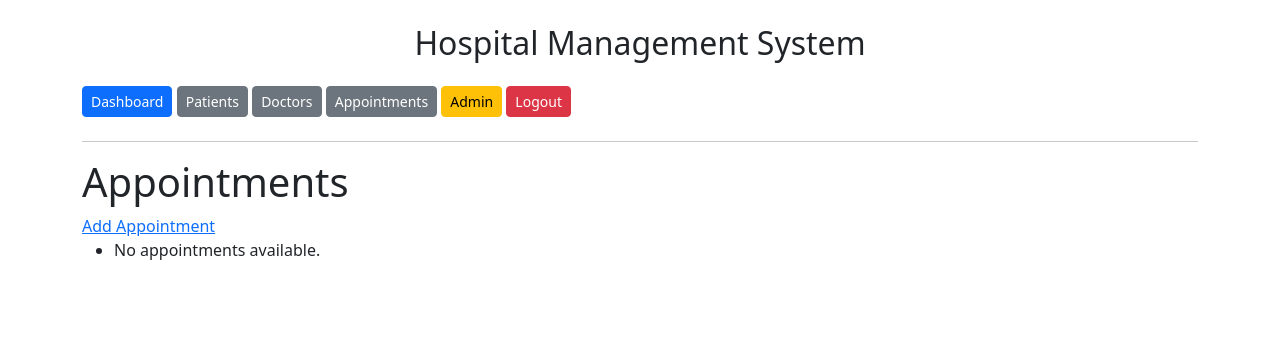
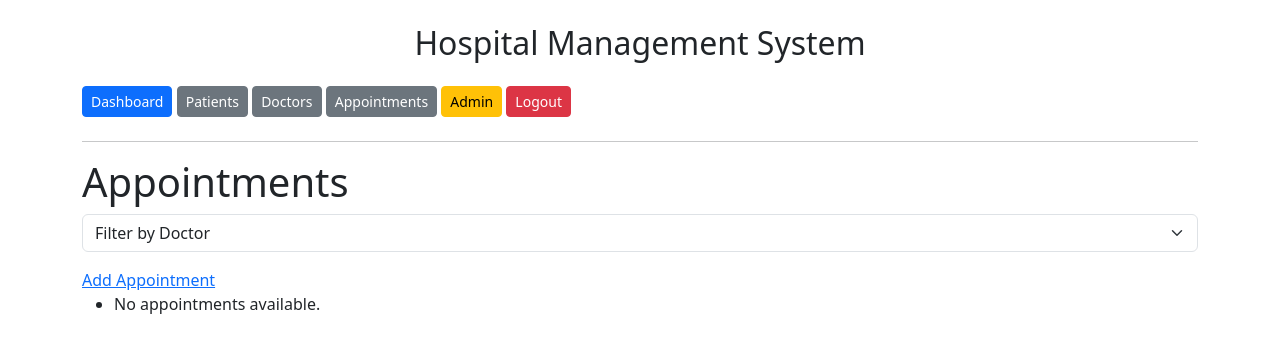
Before and after one commit to KavyaRKoladiya/HMS, a Django app: page /appointments/ in a window 1280 px wide. Shown: the top 353 px of the page. Run offline with Django 5.2, Linux system fonts and the light colour scheme; the visitor is signed in with stand-in values (Sample User, id 1); data that the repository does not hold is empty.

Commit message:
Added patient search and appointment filtering functionality

```diff
--- a/appointments/views.py
+++ b/appointments/views.py
@@ -5,8 +5,22 @@ from .forms import AppointmentForm
 
 @login_required
 def appointment_list(request):
-    appointments = Appointment.objects.all()
-    return render(request, 'appointments/appointment_list.html', {'appointments': appointments})
+    doctor_id = request.GET.get('doctor')
+
+    if doctor_id:
+        appointments = Appointment.objects.filter(doctor_id=doctor_id)
+    else:
+        appointments = Appointment.objects.all()
+
+    from doctors.models import Doctor
+    doctors = Doctor.objects.all()
+
+    context = {
+        'appointments': appointments,
+        'doctors': doctors,
+    }
+
+    return render(request, 'appointments/appointment_list.html', context)
 
 @login_required
 def appointment_create(request):
--- a/templates/appointments/appointment_list.html
+++ b/templates/appointments/appointment_list.html
@@ -2,6 +2,17 @@
 
 {% block content %}
 <h1>Appointments</h1>
+<form method="GET" class="mb-3">
+    <select name="doctor" class="form-select" onchange="this.form.submit()">
+        <option value="">Filter by Doctor</option>
+        {% for doctor in doctors %}
+            <option value="{{ doctor.id }}">
+                Dr. {{ doctor.first_name }} {{ doctor.last_name }}
+            </option>
+        {% endfor %}
+    </select>
+</form>
+
 
 <a href="/appointments/add/">Add Appointment</a>
 
--- a/templates/patients/patient_list.html
+++ b/templates/patients/patient_list.html
@@ -2,6 +2,10 @@
 
 {% block content %}
 <h1>Patients</h1>
+<form method="GET" class="mb-3">
+    <input type="text" name="q" placeholder="Search patient..." class="form-control" />
+</form>
+
 
 <a href="/patients/add/">Add New Patient</a>
 
```
Also changed, not shown: patients/views.py (+8 -1 lines).
